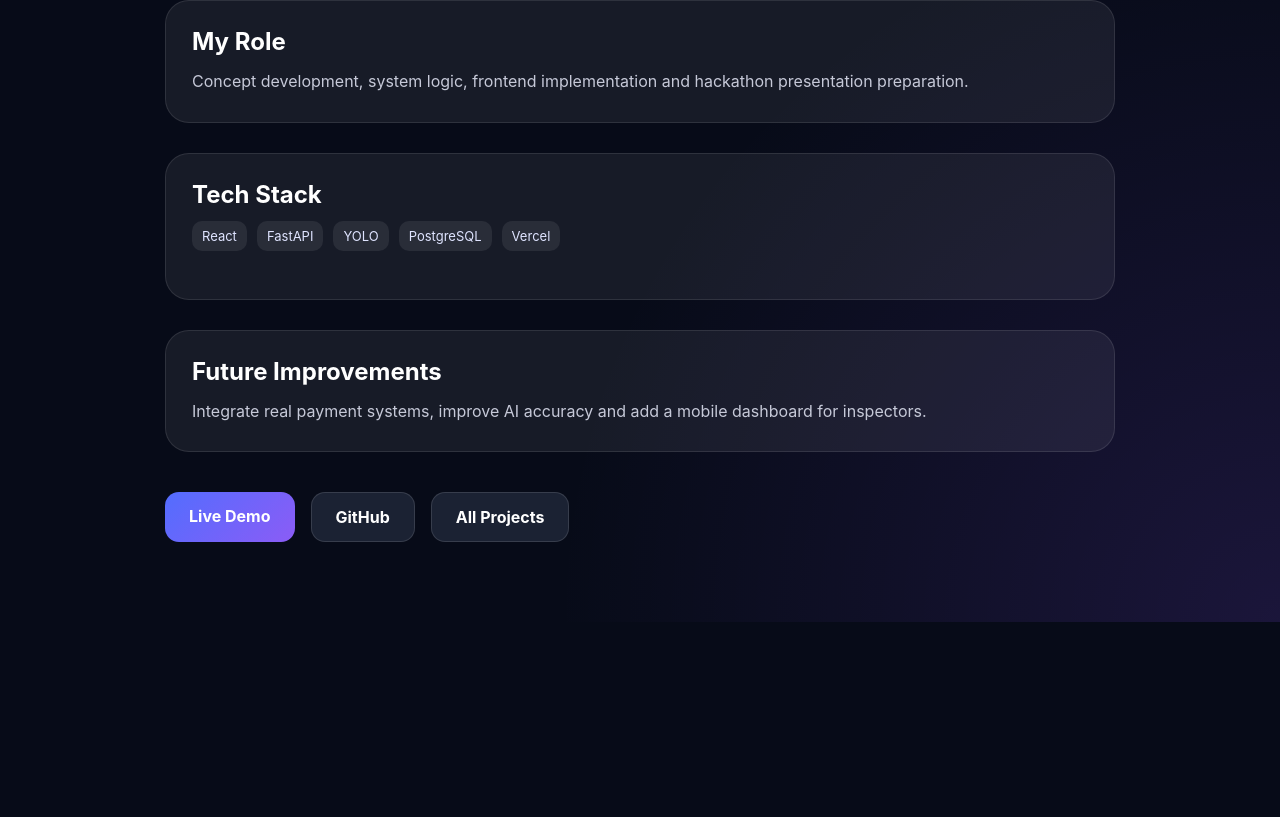
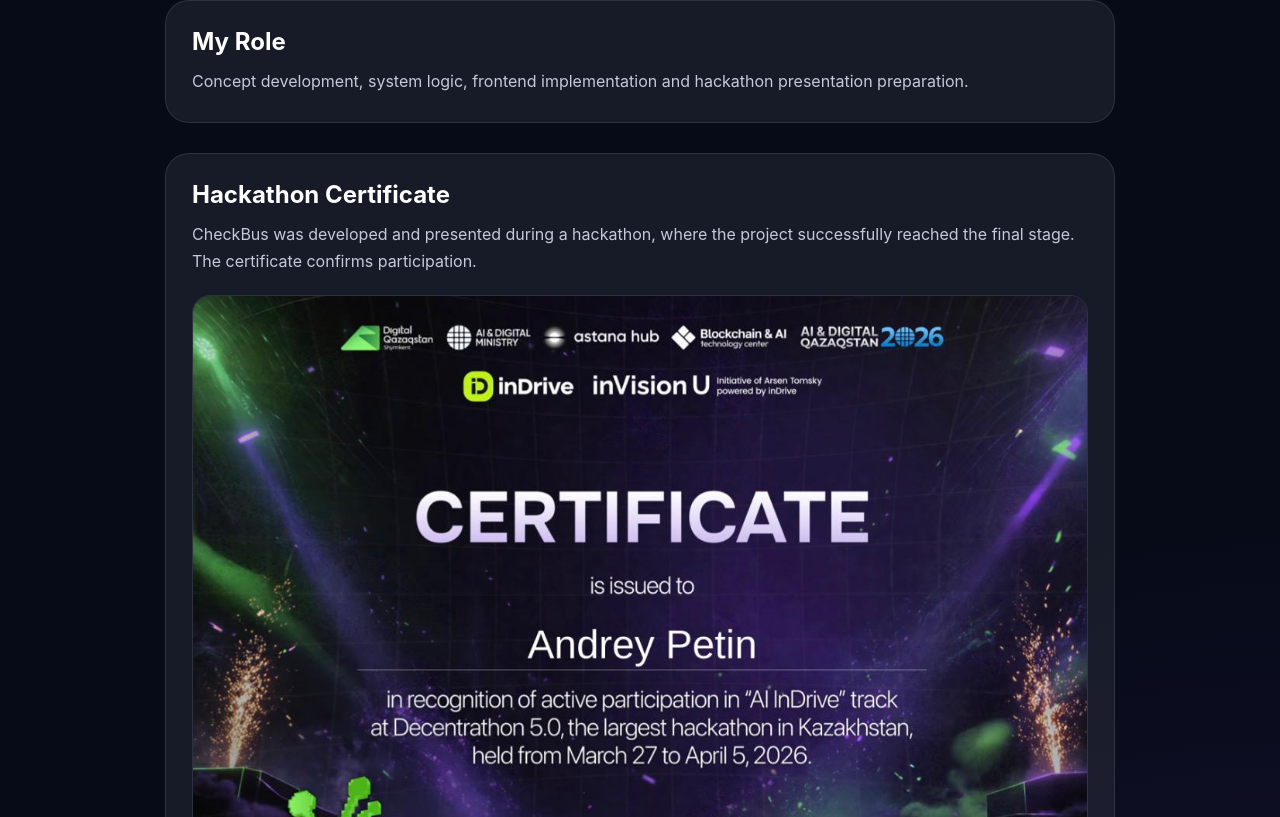
Before and after one commit to AndreyPetin19/PORTFOLIO, a React (Vite) app: page /projects/checkbus in a window 1280 px wide. Shown: the part 1003-1820 px from the top of the page. Before the commit the page ends 1625 px from the top, so only its background shows below. Built offline with nearby package versions, Linux system fonts and the light colour scheme.

Commit message:
js fixes

```diff
--- a/src/data/projects.js
+++ b/src/data/projects.js
@@ -26,7 +26,12 @@
       "Improve backend logic, connect real AI analysis flow and add a stronger analytics dashboard.",
     liveDemo: "https://zeama.vercel.app/",
     github: "https://github.com/AndreyPetin19",
+
+    certificate: "/zeama-certificate.jpg",
+    certificateText:
+      "ZEAMA was developed and presented during a hackathon project. The certificate confirms participation.",
   },
+
   {
     id: 2,
     slug: "checkbus",
@@ -54,7 +59,12 @@
       "Integrate real payment systems, improve AI accuracy and add a mobile dashboard for inspectors.",
     liveDemo: "https://undefined-checkbus.vercel.app",
     github: "https://github.com/AndreyPetin19",
+
+    certificate: "/checkbus-certificate.jpg",
+    certificateText:
+      "CheckBus was developed and presented during a hackathon, where the project successfully reached the final stage. The certificate confirms participation.",
   },
+
   {
     id: 3,
     slug: "portfolio",
@@ -82,11 +92,5 @@
       "Add more projects, certificates, screenshots and improve code structure.",
     liveDemo: "https://portfolio-iota-nine-piretwypu6.vercel.app/",
     github: "https://github.com/AndreyPetin19/PORTFOLIO",
-    certificate: "/zeama-certificate.jpg",
-certificateText:
-  "ZEAMA was developed and presented during a hackathon project. The certificate confirms participation.",
-  certificate: "/checkbus-certificate.jpg",
-certificateText:
-  "CheckBus was developed and presented during a hackathon, where the project successfully reached the final stage. The certificate confirms participation.",
   },
 ];
```
